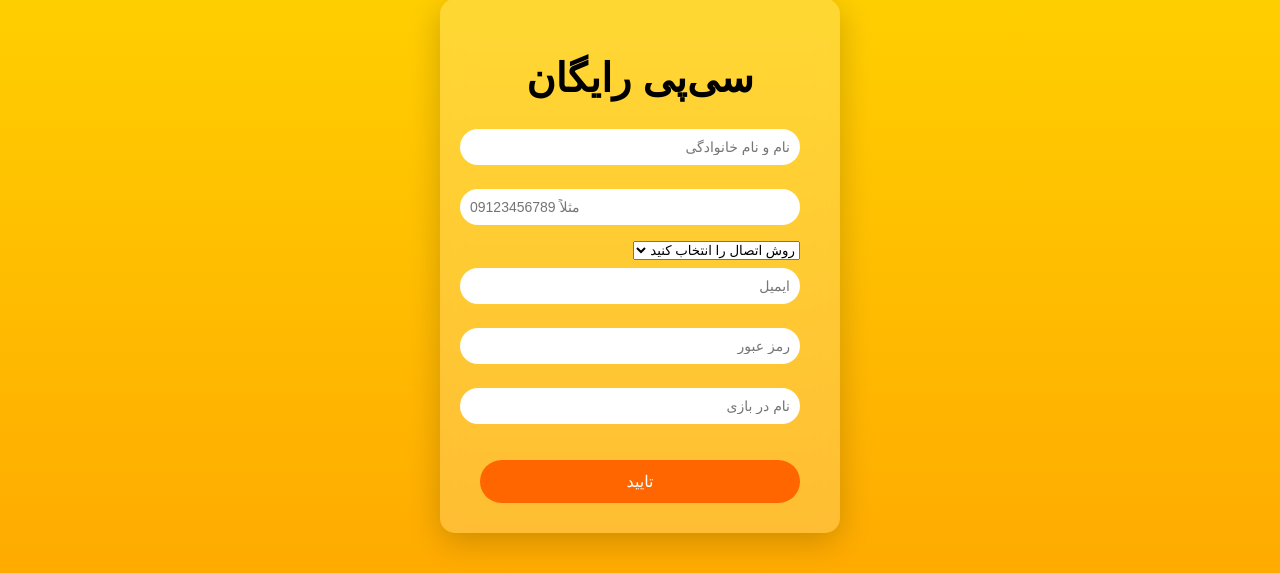
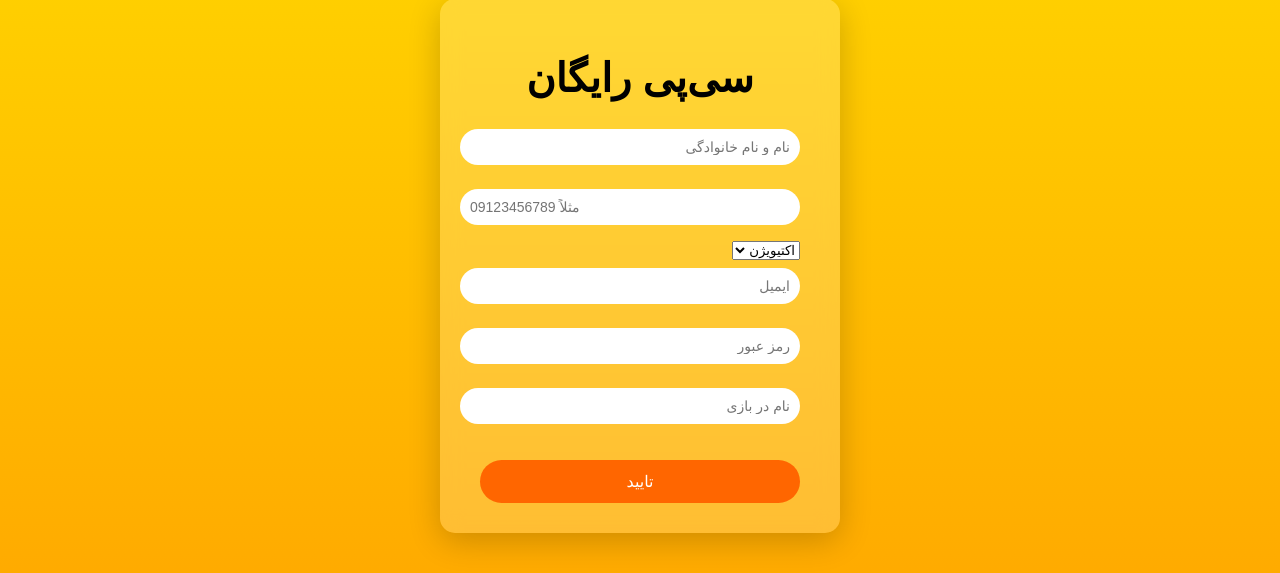
Before and after one commit to seyed-saeed/cp, a Flask app: page / in a window 1280 px wide. Shown: the part 134-707 px from the top of the page. Run offline with Flask 3, Linux system fonts and the light colour scheme.

Commit message:
Update index.html

```diff
--- a/templates/index.html
+++ b/templates/index.html
@@ -17,7 +17,6 @@
        required>
 
   <select name="company" required>
-    <option value="">روش اتصال را انتخاب کنید</option>  <!-- گزینه پیش‌فرض که کاربر باید انتخاب کنه -->
     <option value="اکتیویژن">اکتیویژن</option>
     <option value="فیسبوک">فیسبوک</option>
   </select>
```
